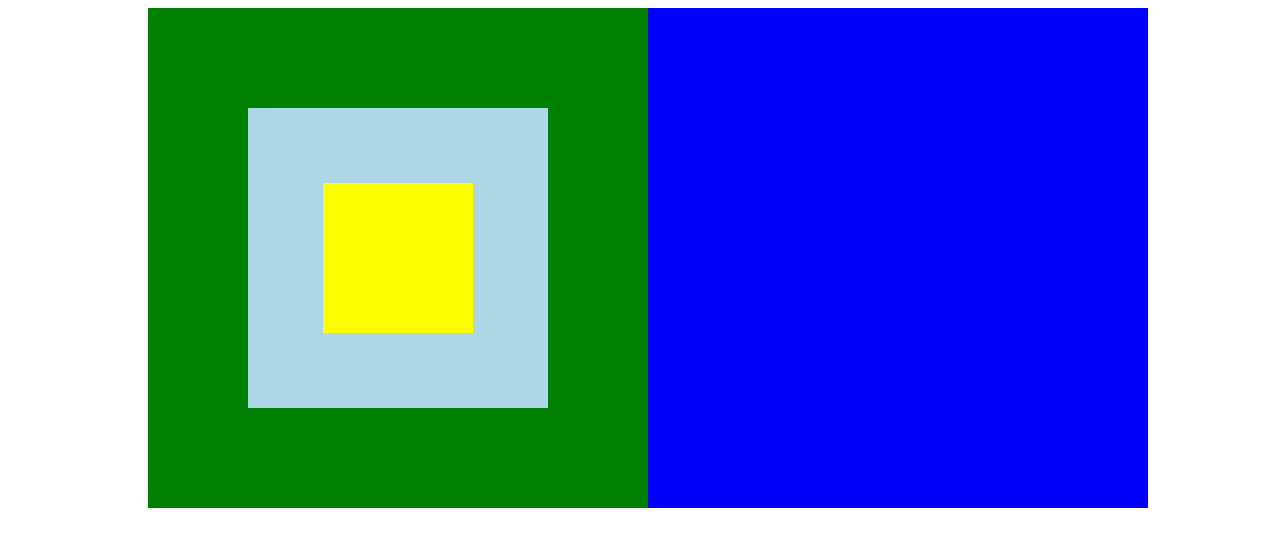
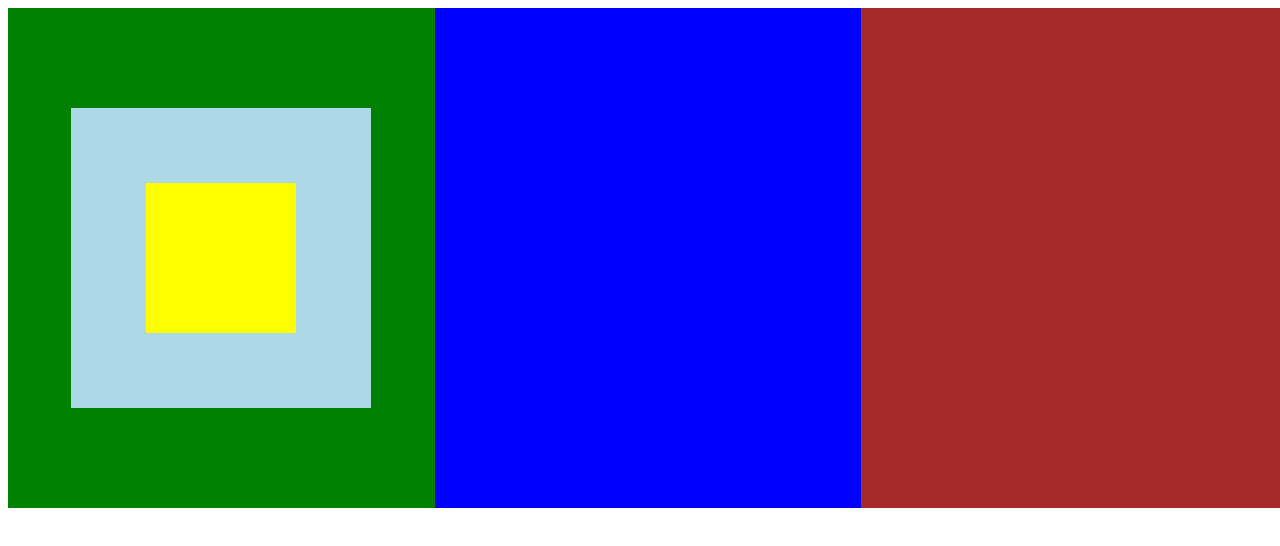
Before and after one commit to tomi-iwamoto/eventlisteners, a plain HTML site: page index.html in a window 1280 px wide. Drawn offline with Linux system fonts and the light colour scheme.

Commit message:
Added new class and id to created elements to see if I can match target in the conditional statement by class or id

```diff
--- a/main.css
+++ b/main.css
@@ -32,3 +32,7 @@ body {
     justify-content: center;
     align-items: center;
 }
+
+.newdivclass {
+    display:block;
+}
--- a/script.js
+++ b/script.js
@@ -165,10 +165,36 @@ document.addEventListener("click", function (e) {
         console.log("Hello");
 
     }
+
+    //Can target the match by id
+    if (e.target.matches("#newdivtwo")) {
+
+        console.log("I'm the second new div!")
+    }
+
+    //Can target the match by class
+    if (e.target.matches(".newdivclass")) {
+
+        console.log("I'm the first new div!");
+
+    }
+
 })
+
+
+
 
 const newDiv = document.createElement('div');
 newDiv.style.width = "500px";
 newDiv.style.height = "500px";
 newDiv.style.backgroundColor = "blue";
+newDiv.classList.add("newdivclass");
 document.body.append(newDiv);
+
+
+const newDiv2 = document.createElement('div');
+newDiv2.style.width = "500px";
+newDiv2.style.height = "500px";
+newDiv2.style.backgroundColor = "brown";
+newDiv2.id = "newdivtwo";
+document.body.append(newDiv2);
```
